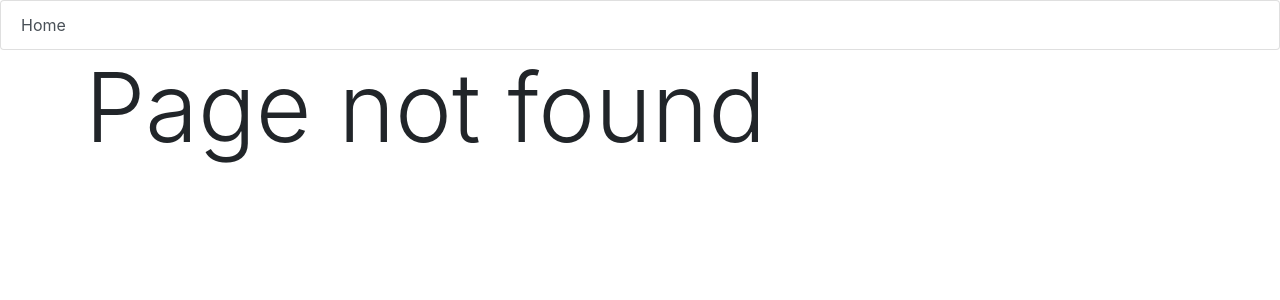
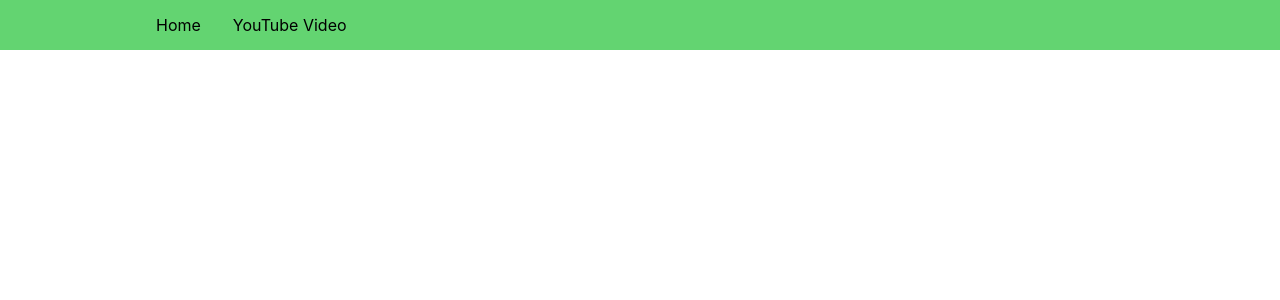
Before and after one commit to vikash2696/react-app, a React (Create React App) app: page /youtube in a window 1280 px wide. Before the commit this address had no page. Shown: the top 300 px of the page. Built offline with nearby package versions, Linux system fonts and the light colour scheme.

Commit message:
new version added

```diff
--- a/package.json
+++ b/package.json
@@ -9,9 +9,12 @@
     "axios": "^0.21.1",
     "bootstrap": "^4.6.0",
     "codeflask": "^1.4.1",
+    "concurrently": "^6.2.0",
+    "json-server": "^0.16.3",
     "react": "^17.0.1",
     "react-ace": "^9.3.0",
     "react-dom": "^17.0.1",
+    "react-icons": "^4.2.0",
     "react-router-dom": "^5.2.0",
     "react-scripts": "4.0.1",
     "react-scroll": "^1.8.1",
@@ -21,6 +24,7 @@
     "react-youtube": "^7.13.1",
     "reactstrap": "^8.9.0",
     "semantic-ui-react": "^2.0.3",
+    "styled-components": "^5.3.0",
     "web-vitals": "^0.2.4"
   },
   "scripts": {
--- a/src/App.css
+++ b/src/App.css
@@ -1,3 +1,19 @@
 .card-style {
     max-width: 30%;
   }
+
+  .video-responsive {
+  top:1%;
+  overflow: hidden;
+  padding-bottom: 56.25%;
+  position: relative;
+  height: 0;
+}
+
+.video-responsive iframe {
+  left: 0;
+  top: 0;
+  height: 80%;
+  width: 80%;
+  position: absolute;
+}
--- a/src/App.js
+++ b/src/App.js
@@ -2,7 +2,7 @@ import "./App.css";
 import Home from "./component/Home";
 import Header from "./component/layout/Header";
 import AddReview from "./component/review/AddReview";
-import JoinUs from "./component/training/JoinUs";
+import YoutubeVideo from "./component/training/YoutubeVideo";
 import { ToastContainer } from "react-toastify";
 import { Container, Row, Col } from "reactstrap";
 import Menu from "./component/training/Menu";
@@ -20,25 +20,25 @@ const App = () => {
         <Header />
 
         <Container>
-          {/* <Row> */}
-            {/* { <Col md={6} className=""> */}
-              {/* <Menu /> */}
+          <Row>
+            {/* <Col md={2} className="">
+              <Menu />
 
-            {/* </Col>} */}
-            {/* <Col md={6} className=""> */}
+            </Col> */}
+            <Col md={12} className="">
               <Switch>
                 <Route path="/" component={Home} exact />
                 <Route path="/add-review" component={AddReview} exact />
                 <Route path="/list-review" component={ListReview} exact />
                 <Route path="/users" component={Users} exact />
-                <Route path="/join-us" component={JoinUs} exact />
+                <Route path="/youtube" component={YoutubeVideo} exact />
                 <Route path="/about-us" component={AboutUs} exact />
                 <Route path="/component-one" component = {Header}/>
                 <Route path="/component-two" component = {Home}/>
                 <Route component={NotFound} exact />
               </Switch>
-            {/* </Col> */}
-          {/* </Row> */}
+            </Col>
+          </Row>
         </Container>
       </BrowserRouter>
     </div>
--- a/src/component/layout/Header.js
+++ b/src/component/layout/Header.js
@@ -1,13 +1,40 @@
 import React, { useState } from 'react';
-import { Nav, NavItem, Dropdown, DropdownItem, DropdownToggle, DropdownMenu, NavLink } from 'reactstrap';
-import { ListGroup } from 'reactstrap';
-import { Link } from "react-router-dom";
+import {
+  Nav,
+  NavLink,
+  Bars,
+  NavMenu,
+  NavBtn,
+  NavBtnLink,
+} from './NavbarElement';
+
 const Header = (props) => {
   return (
     <div>
-      <ListGroup>
-        <Link className="list-group-item list-group-item-action" tag="a" to="/"action="false">Home</Link>
-     </ListGroup>
+    <Nav>
+        <Bars />
+
+        <NavMenu>
+          <NavLink to='/' activeStyle style={{textDecoration: 'none'}}>
+            Home
+          </NavLink>
+          <NavLink to='/youtube' activeStyle style={{textDecoration: 'none'}}>
+            YouTube Video
+          </NavLink>
+          {/* <NavLink to='/about-us' activeStyle style={{textDecoration: 'none'}}>
+            About Us
+          </NavLink>
+          <NavLink to='/add-review' activeStyle style={{textDecoration: 'none'}}>
+            Add Review
+          </NavLink>
+          <NavLink to='/users' activeStyle style={{textDecoration: 'none'}}>
+            Users
+          </NavLink> */}
+          </NavMenu>
+        {/* <NavBtn>
+          <NavBtnLink to='/' style={{textDecoration: 'none'}}>Welcome to Technology</NavBtnLink>
+        </NavBtn> */}
+      </Nav>
     </div>
   );
 }
--- /dev/null
+++ b/src/component/layout/NavbarElement.js
@@ -0,0 +1,75 @@
+
+import { FaBars } from 'react-icons/fa';
+import { NavLink as Link } from 'react-router-dom';
+import styled from 'styled-components';
+
+export const Nav = styled.nav`
+  background: #63D471;
+  height: 50px;
+  display: flex;
+  justify-content: space-between;
+  padding: 0.2rem calc((100vw - 1000px) / 2);
+  z-index: 12;
+  /* Third Nav */
+  /* justify-content: flex-start; */
+`;
+
+export const NavLink = styled(Link)`
+  color: #808080;
+  display: flex;
+  align-items: center;
+  text-decoration: none;
+  padding: 0 1rem;
+  height: 100%;
+  cursor: pointer;
+  &.active {
+    color: #000000;
+  }
+`;
+
+export const Bars = styled(FaBars)`
+  display: none;
+  color: #808080;
+
+`;
+
+export const NavMenu = styled.div`
+  display: flex;
+  align-items: center;
+  margin-right: -24px;
+  /* Second Nav */
+  /* margin-right: 24px; */
+  /* Third Nav */
+  /* width: 100vw;
+  white-space: nowrap; */
+
+`;
+
+export const NavBtn = styled.nav`
+  display: flex;
+  align-items: center;
+  margin-right: 24px;
+  /* Third Nav */
+  /* justify-content: flex-end;
+  width: 100vw; */
+
+`;
+
+export const NavBtnLink = styled(Link)`
+  border-radius: 4px;
+  background: #808080;
+  padding: 10px 22px;
+  color: #000000;
+  outline: none;
+  border: none;
+  cursor: pointer;
+  transition: all 0.2s ease-in-out;
+  text-decoration: none;
+  /* Second Nav */
+  margin-left: 24px;
+  &:hover {
+    transition: all 0.2s ease-in-out;
+    background: #fff;
+    color: #808080;
+  }
+`;
--- a/src/component/training/JoinUs.js
+++ b/src/component/training/YoutubeVideo.js
@@ -1,24 +1,26 @@
 import React, { useEffect } from "react";
 import YouTube from 'react-youtube';
 
-const JoinUs = () => {
+const YoutubeVideo = () => {
   useEffect(() => {
-    document.title = "Join Us";
+    document.title = "Play YouTube Videos";
   }, []);
 
   const opts = {
     height: '390',
-    width: '700',
+    width: '900',
     playerVars: {
-      // https://developers.google.com/youtube/player_parameters
       autoplay: 0,
     },
   };
 
   // return <YouTube videoId="lzKLyLJKFXk" opts={opts}  />;
 
-  return <YouTube videoId="43IbFDSVdB0" opts={opts}  />
+  return  <div className="video-responsive">
+    {/* <YouTube  videoId="43IbFDSVdB0" opts={opts}  /> */}
+    <YouTube videoId="Yu0VahFLbBU" opts={opts}  />
+    </div>
   // return <YouTube videoId="uRkS5Dqf8ic" opts={opts}  />;
 };
 
-export default JoinUs;
+export default YoutubeVideo;
```
Also changed, not shown: src/components/layout/Header.js (deleted, +0 -11 lines), src/components/pages/Video.js (deleted, +0 -28 lines), 2 other files (tests, documents, lock files or other folders).
